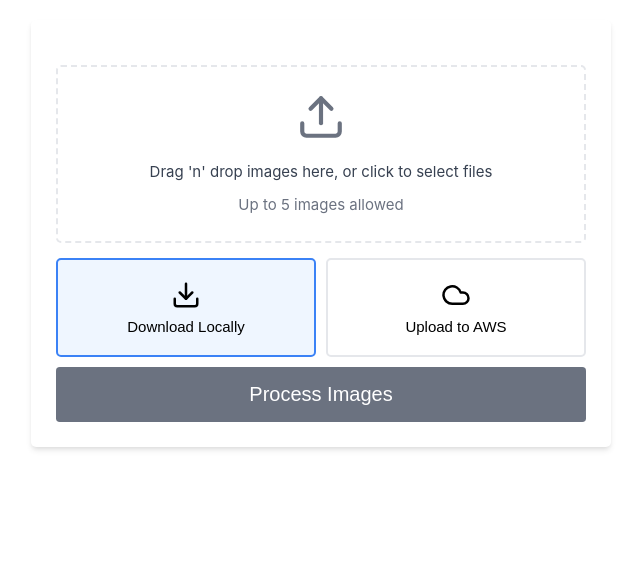
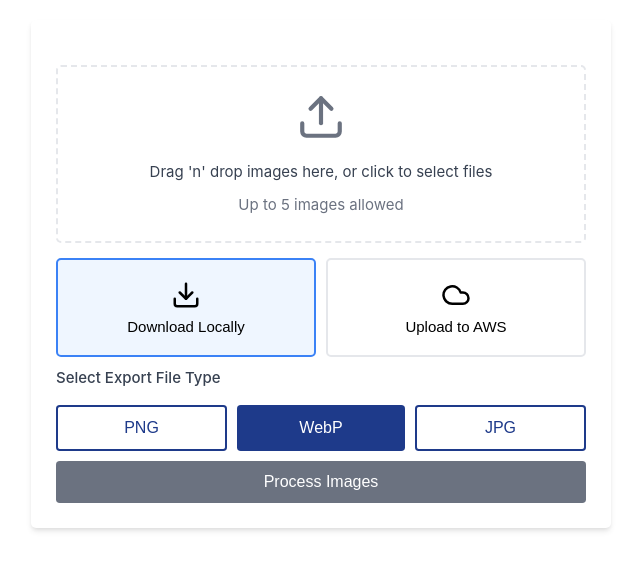
Before and after one commit to TranspiledCode/image-scoop, a React (Vite) app: page / in a window 1280 px wide. Shown: the top 570 px of the page, without its empty margins (319-960 px from the left). Built offline with nearby package versions, Linux system fonts and the light colour scheme.

Commit message:
added export type

```diff
--- /dev/null
+++ b/src/components/ExportTypeSelector.jsx
@@ -0,0 +1,80 @@
+// src/components/ExportTypeSelector.jsx
+import React from 'react';
+import PropTypes from 'prop-types';
+import styled from '@emotion/styled';
+import Button from './Button'; // Import the reusable Button component
+
+const SelectorContainer = styled.div`
+  margin-top: 1rem;
+`;
+
+const Label = styled.label`
+  display: block;
+  font-size: 1.5rem;
+  font-weight: 500;
+  color: ${({ theme }) => theme.colors.darkGray};
+  margin-bottom: 0.5rem;
+`;
+
+const ButtonGroup = styled.div`
+  display: flex;
+  gap: 1rem;
+`;
+
+const ExportTypeSelector = ({
+  exportType = 'webp',
+  setExportType,
+  disabled = false,
+}) => {
+  const handleSelect = (type) => {
+    if (!disabled) {
+      setExportType(type);
+    }
+  };
+
+  return (
+    <SelectorContainer>
+      <Label htmlFor="export-type-selector">Select Export File Type</Label>
+      <ButtonGroup id="export-type-selector">
+        <Button
+          variant={exportType === 'png' ? 'primary' : 'ghost'}
+          size="medium"
+          onClick={() => handleSelect('png')}
+          disabled={disabled}
+          aria-pressed={exportType === 'png'}
+          fullWidth
+        >
+          PNG
+        </Button>
+        <Button
+          variant={exportType === 'webp' ? 'primary' : 'ghost'}
+          size="medium"
+          onClick={() => handleSelect('webp')}
+          disabled={disabled}
+          aria-pressed={exportType === 'webp'}
+          fullWidth
+        >
+          WebP
+        </Button>
+        <Button
+          variant={exportType === 'jpg' ? 'primary' : 'ghost'}
+          size="medium"
+          onClick={() => handleSelect('jpg')}
+          disabled={disabled}
+          aria-pressed={exportType === 'jpg'}
+          fullWidth
+        >
+          JPG
+        </Button>
+      </ButtonGroup>
+    </SelectorContainer>
+  );
+};
+
+ExportTypeSelector.propTypes = {
+  exportType: PropTypes.oneOf(['png', 'webp', 'jpg']),
+  setExportType: PropTypes.func.isRequired,
+  disabled: PropTypes.bool,
+};
+
+export default ExportTypeSelector;
--- a/src/components/UploadForm.jsx
+++ b/src/components/UploadForm.jsx
@@ -1,10 +1,11 @@
-// src/components/UploadForm.js
+// src/components/UploadForm.jsx
 import React, { useState, useCallback } from 'react';
 import { useDropzone } from 'react-dropzone';
 import FormContainer from './FormContainer';
 import DropZone from './DropZone';
 import FilesList from './FilesList';
 import ProcessingMode from './ProcessingMode';
+import ExportTypeSelector from './ExportTypeSelector'; // Import the new component
 import BucketInput from './BucketInput';
 import Button from './Button';
 import Message from './Message';
@@ -17,11 +18,13 @@ const UploadForm = () => {
   const [bucketLocation, setBucketLocation] = useState('');
   const [message, setMessage] = useState('');
   const [loading, setLoading] = useState(false);
+  const [exportType, setExportType] = useState('webp'); // New state for export type
 
   const { processFiles, cancelProcessing } = useFileProcessor({
     files,
     processingMode,
     bucketLocation,
+    exportType, // Pass exportType to the hook
     setFileStatuses,
     setLoading,
     setMessage,
@@ -33,6 +36,7 @@ const UploadForm = () => {
     setBucketLocation('');
     setMessage('');
     setLoading(false);
+    setExportType('webp'); // Reset export type
   };
 
   const handleDrop = useCallback((acceptedFiles) => {
@@ -121,6 +125,12 @@ const UploadForm = () => {
           loading={loading}
         />
 
+        <ExportTypeSelector
+          exportType={exportType}
+          setExportType={setExportType}
+          disabled={loading}
+        />
+
         {processingMode === 'aws' && (
           <BucketInput
             bucketLocation={bucketLocation}
@@ -134,7 +144,6 @@ const UploadForm = () => {
           variant="primary"
           disabled={loading || files.length === 0}
           fullWidth
-          size="large"
         >
           {loading ? 'Processing...' : 'Process Images'}
         </Button>
@@ -142,10 +151,9 @@ const UploadForm = () => {
         {loading && (
           <Button
             type="button"
+            fullWidth
             variant="danger"
             onClick={cancelProcessing}
-            fullWidth
-            size="large"
           >
             Cancel Processing
           </Button>
@@ -154,11 +162,10 @@ const UploadForm = () => {
         {(files.length > 0 || fileStatuses.length > 0 || bucketLocation) && (
           <Button
             type="button"
+            fullWidth
             variant="secondary"
             onClick={clearForm}
             disabled={loading}
-            fullWidth
-            size="large"
           >
             Clear Form
           </Button>
--- a/src/hooks/useFileProcessor.js
+++ b/src/hooks/useFileProcessor.js
@@ -1,10 +1,11 @@
-// hooks/useFileProcessor.js
+// src/hooks/useFileProcessor.js
 import { useState } from 'react';
 
 const useFileProcessor = ({
   files,
   processingMode,
   bucketLocation,
+  exportType, // Receive exportType as a parameter
   setFileStatuses,
   setLoading,
   setMessage,
@@ -43,6 +44,7 @@ const useFileProcessor = ({
       formData.append('images', file);
     });
     formData.append('Processing-Mode', processingMode);
+    formData.append('Export-Type', exportType); // Append export type
 
     if (processingMode === 'aws') {
       formData.append('BucketLocation', bucketLocation);
@@ -73,7 +75,7 @@ const useFileProcessor = ({
           const url = window.URL.createObjectURL(new Blob([data]));
           const link = document.createElement('a');
           link.href = url;
-          link.setAttribute('download', 'pixel-pushup-images.zip');
+          link.setAttribute('download', `pixel-pushup-images.zip`);
           document.body.appendChild(link);
           link.click();
           link.parentNode.removeChild(link);
@@ -82,7 +84,7 @@ const useFileProcessor = ({
         setMessage('Processing complete.');
       })
       .catch((error) => {
-        // replace with toast message
+        // Replace with toast message or other error handling
         console.error('Error:', error);
         updatedStatuses.forEach((status) => {
           status.status = 'error';
--- a/src/style/buttons.js
+++ b/src/style/buttons.js
@@ -36,8 +36,8 @@ const buttons = {
     ghost: {
       borderColor: colors.primary,
       textColor: colors.primary,
-      hoverBgColor: colors.primaryLight,
-      hoverTextColor: colors.white,
+      hoverBgColor: colors.lightGray,
+      hoverTextColor: colors.darkGray,
     },
     outline: {
       bgColor: 'transparent',
```
